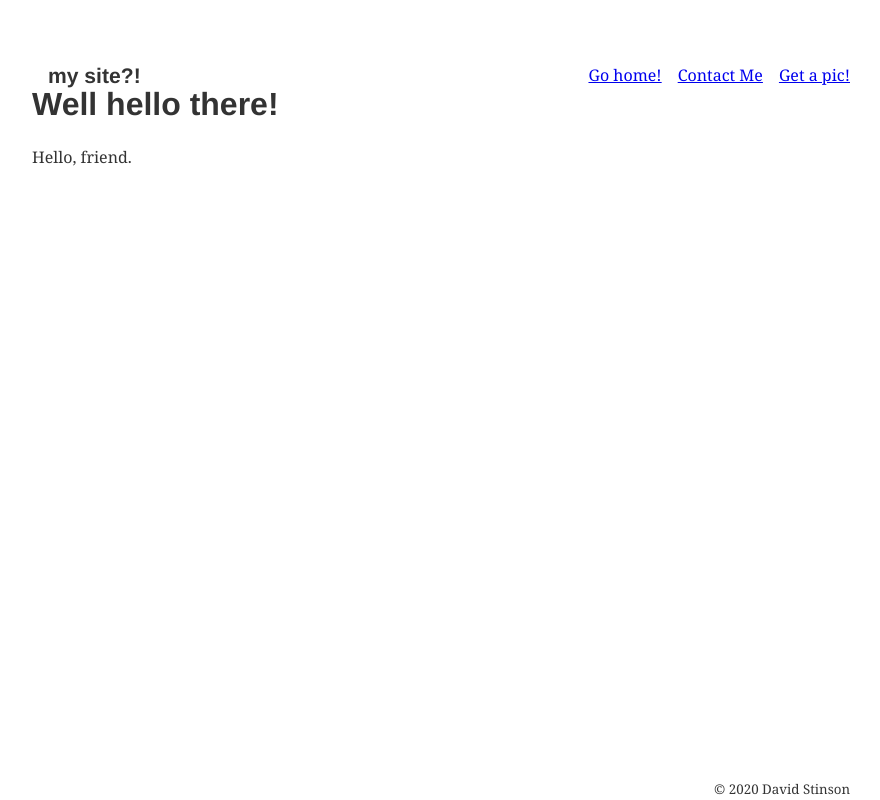
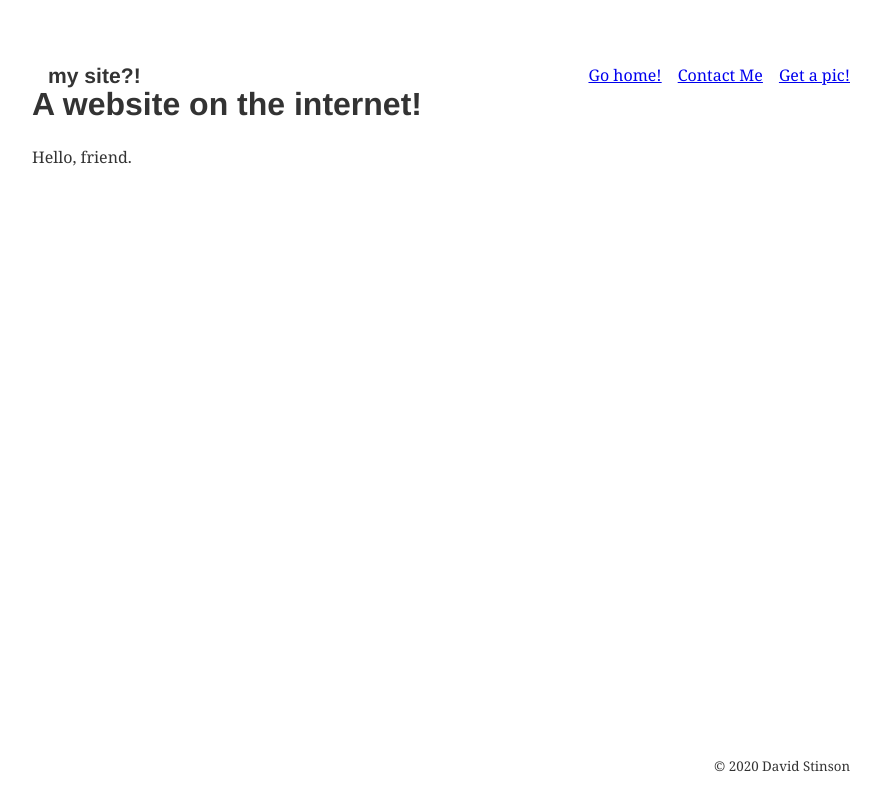
Before and after one commit to DavidAndShark/hello-gatsby, a Gatsby site: page / in a window 1280 px wide. Shown: the whole page, without its empty margins (199-1079 px from the left). Built offline with nearby package versions, Linux system fonts and the light colour scheme; Gatsby itself is replaced by a stand-in of ours.

Commit message:
add useStaticQuery

```diff
--- a/gatsby-config.js
+++ b/gatsby-config.js
@@ -5,7 +5,10 @@
  */
 
 module.exports = {
-  /* Your site config here */
+  siteMetadata: {
+    title: `A website on the internet!`,
+    creator: `David Stinson`,
+  },
   plugins: [
     {
       resolve: `gatsby-plugin-typography`,
--- a/src/components/footer/index.jsx
+++ b/src/components/footer/index.jsx
@@ -1,9 +1,21 @@
 import React from "react"
+import { useStaticQuery, graphql } from "gatsby"
 
 export default function Footer() {
+  const data = useStaticQuery(
+    graphql`
+      query {
+        site {
+          siteMetadata {
+            creator
+          }
+        }
+      }
+    `
+  )
   return (
     <footer style={{textAlign: "right"}}>
-      <small>&copy; {new Date().getFullYear()} David Stinson</small>
+      <p><small>&copy; {new Date().getFullYear()} {data.site.siteMetadata.creator}</small></p>
     </footer>
   )
 }
--- a/src/pages/index.jsx
+++ b/src/pages/index.jsx
@@ -1,12 +1,23 @@
 import React from "react"
+import { graphql } from "gatsby"
 import Header from "../components/header"
 import Layout from "../components/layout"
 
-export default function Home() {
+export default function Home({ data }) {
   return (
     <Layout>
-      <Header headerText="Well hello there!"/>
+      <Header headerText={data.site.siteMetadata.title}/>
       Hello, friend.
     </Layout>
   )
 }
+
+export const query = graphql`
+  query myQuery{
+    site {
+      siteMetadata {
+        title
+      }
+    }
+  }
+`
```
